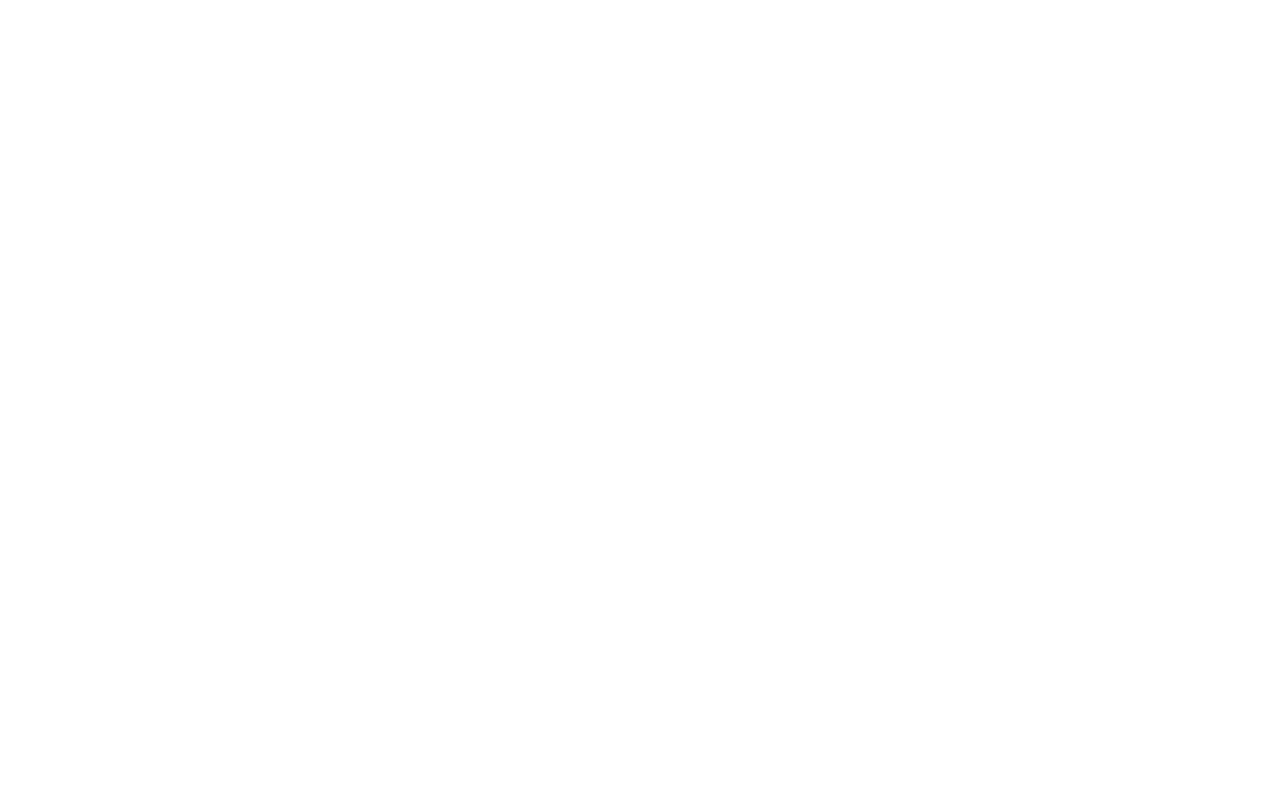
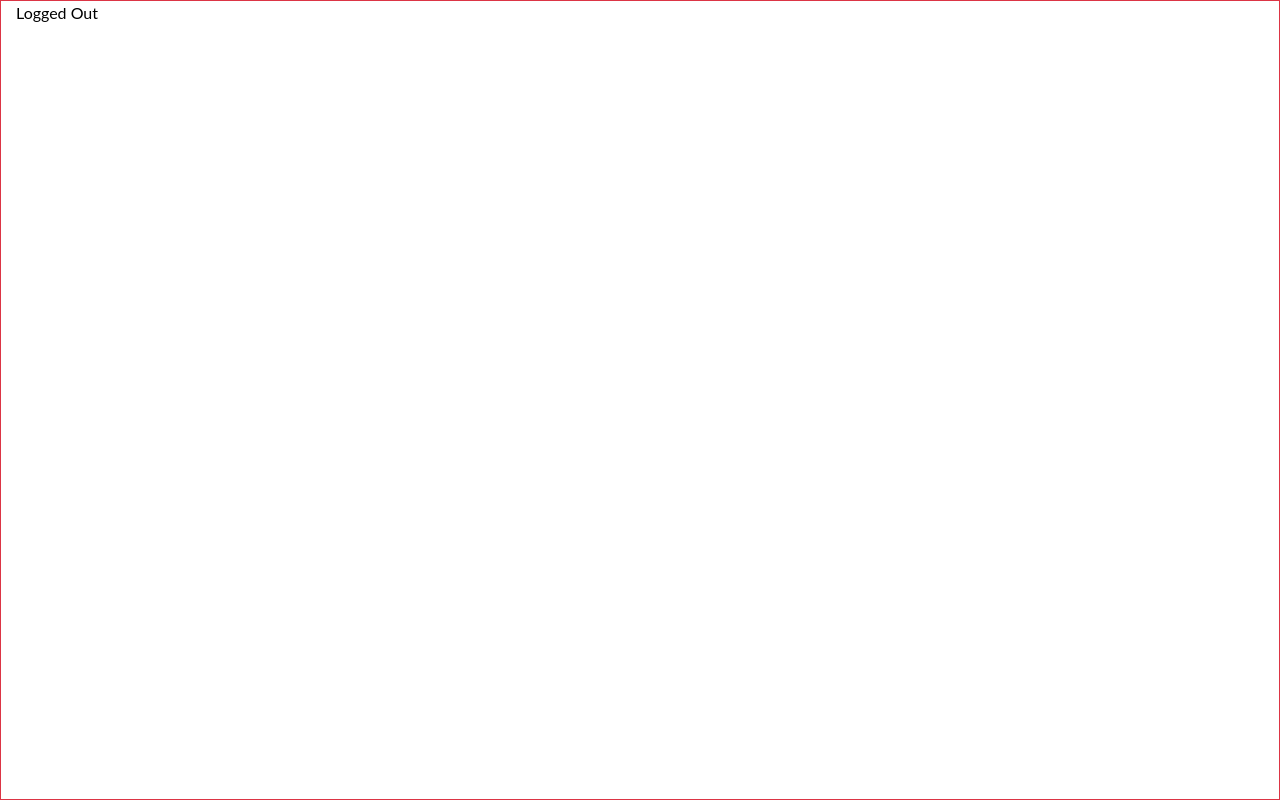
Before and after one commit to jordanmccollam/mern-template, a React (Create React App) app in the folder client/: page / in a window 1280 px wide. Built offline with nearby package versions, Linux system fonts and the light colour scheme.

Commit message:
Added container to app

```diff
--- a/client/src/App.js
+++ b/client/src/App.js
@@ -53,12 +53,15 @@
 
   return (
     <div className="App">
+      <Container fluid>
+        <Row className="full border border-danger">
+          <Col>
 
             {user ? (
               dbUser ? (
                 // LOGGED IN CONTENT
                 <>
-
+                  Logged In
                 </>
                 // ------------------
               ) : (
@@ -72,10 +75,14 @@
             ) : (
               // LOGGED OUT CONTENT
               <>
-
+                Logged Out
               </>
               // ------------------
             )}
+
+          </Col>
+        </Row>
+      </Container>
     </div>
   );
 }
```
Lines whose indentation alone changed are shown as unchanged.
